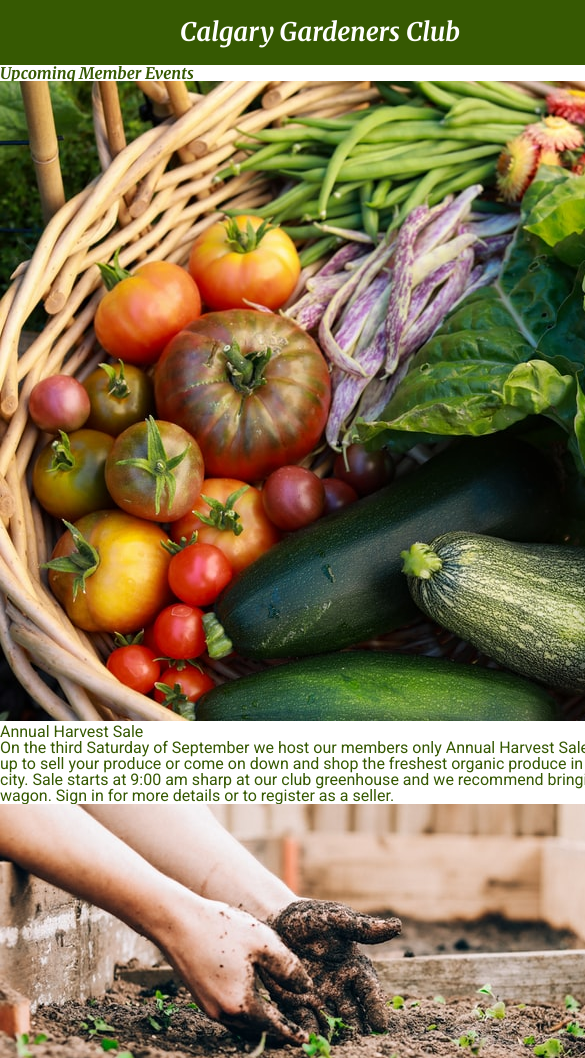
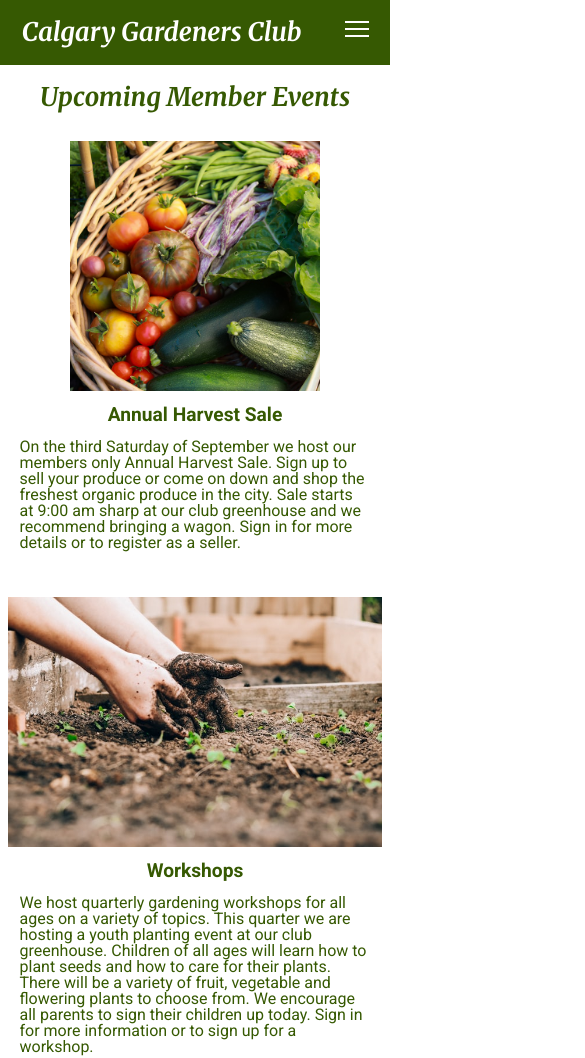
Before and after one commit to TiffanyStPierre/GardeningClub, a plain HTML site: page events.html in a window 390 px wide. Shown: the top 1058 px of the page, 585 px wide, since content can reach past the window. Drawn offline with Linux system fonts and the light colour scheme.

Commit message:
Completed CSS for events page phone screen size

```diff
--- /dev/null
+++ b/css/events-style.css
@@ -0,0 +1,37 @@
+#header-divider {
+    display: none;
+}
+
+h2 {
+    display: flex;
+    font-size: 1.6em;
+    justify-content: center;
+    margin-top: 5%;
+    margin-bottom: 2%;
+    align-items: center;
+}
+
+.event-card {
+    display: flex;
+    flex-direction: column;
+    width: 90%;
+    margin: 6% 7%;
+    align-items: center;
+}
+
+.event-card img {
+    max-height: 250px;
+}
+
+#event-list {
+    display: flex;
+    flex-direction: column;
+    width: 100%;
+    align-items: center;
+}
+
+h3 {
+    font-weight: bold;
+    font-size: 1.2em;
+    margin: 4% 0%;
+}
--- a/events.html
+++ b/events.html
@@ -15,6 +15,7 @@
     <link rel="icon" href="images/favicon.ico">
     <link rel="stylesheet" href="css/reset.css">
     <link rel="stylesheet" href="css/style.css">
+    <link rel="stylesheet" href="css/events-style.css">
     <script src="script.js" defer></script>
 </head>
 
@@ -24,6 +25,12 @@
             <img id="logo" src="images/Logo.png" alt="Club logo">
             <h1>Calgary Gardeners Club</h1>
             <button class="btn" id="header-btn">Sign In</button>
+            <!--Hamburger Menu-->
+            <button type="button" class="hamburger" id="menu-btn">
+                <span class="hamburger-top"></span>
+                <span class="hamburger-middle"></span>
+                <span class="hamburger-bottom"></span>
+            </button>
         </div>
         <div id="navbar">
             <nav>
@@ -41,6 +48,7 @@
             </nav>
         </div>
     </header>
+    <div class="divider" id="header-divider"></div>
     <section>
         <h2>Upcoming Member Events</h2>
         <div id="event-list">
@@ -62,6 +70,7 @@
         </div>
     </section>
     <footer>
+        <div class="divider"></div>
         <p>This website is a demo for Tiffany St Pierre's portfolio. It is not a real gardening club website.</p>
     </footer>
 </body>
```
Also changed, not shown: signup.html (+6 -0 lines), css/style.css (line endings or trailing spaces).
